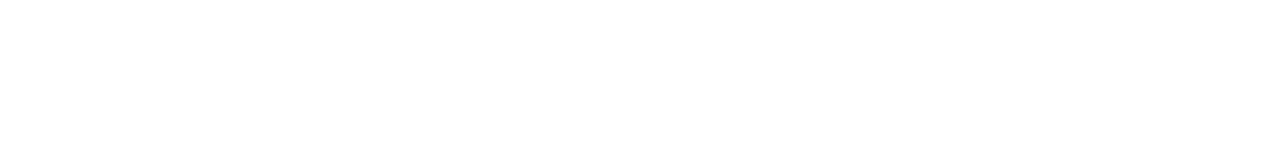
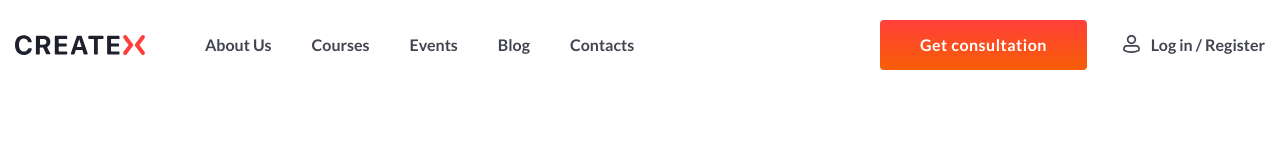
Before and after one commit to iamsadar0/Createx, a plain HTML site: page index.html in a window 1280 px wide. Drawn offline with Linux system fonts and the light colour scheme.

Commit message:
added header for desktops

```diff
--- /dev/null
+++ b/css/reset.css
@@ -0,0 +1,18 @@
+*{padding: 0;margin: 0;border: 0;}
+*,*:before,*:after{-moz-box-sizing: border-box;-webkit-box-sizing: border-box;box-sizing: border-box;}
+:focus,:active{outline: none;}
+a:focus,a:active{outline: none;}
+nav,footer,header,aside{display: block;}
+html,body{
+  height:100%;width:100%;
+  font-size:100%;line-height:1;font-size:14px;-ms-text-size-adjust:100%;-moz-text-size-adjust:100%;-webkit-text-size-adjust:100%;}
+input,button,textarea{font-family:inherit;}
+input::-ms-clear{display: none;}
+button{cursor: pointer;}
+button::-moz-focus-inner{padding:0;border:0;}
+a,a:visited{text-decoration: none;}
+a:hover{text-decoration: none;}
+ul li{list-style: none;}
+img{vertical-align: top;}
+h1,h2,h3,h4,h5,h6{font-size:inherit;font-weight: inherit;}
+a{color:inherit;}
--- a/css/style.css
+++ b/css/style.css
@@ -0,0 +1,125 @@
+html, body {
+    font-size: 16px;
+    font-family: Lato, sans-serif;
+    color: rgb(66, 69, 81);
+}
+
+.wrapper {
+    min-height: 100%;
+    overflow: hidden;
+    width: 100%;
+}
+
+.container {
+    min-width: 1260px;
+    padding: 0 15px;
+    margin: 0 auto;
+}
+
+.button {
+    line-height: 50px;
+    color: white;
+    background: linear-gradient(rgb(255, 63, 58), rgb(247, 94, 5));
+    letter-spacing: 0.5px;
+    font-family: "Lato";
+    font-weight: 700;
+    border-radius: 4px;
+    padding: 0px 40px;
+    white-space: nowrap;
+}
+
+.button:hover {
+    transform: scale(1.06);
+}
+
+/* ------------------------------------------------------------- */
+
+.wrapper {}
+
+.header {
+    font-weight: 700;
+}
+
+.header__top {}
+
+.container {}
+
+.header__top-inner {
+    display: flex;
+    justify-content: space-between;
+    align-items: center;
+    padding: 20px 0;
+}
+
+.header__logo {
+    margin-right: 60px;
+}
+
+.logo {}
+
+.header__nav {
+    margin-right: auto;
+}
+
+.header_nav-list {
+    display: flex;
+}
+
+.header__nav-item {
+    margin-right: 40px;
+}
+
+.header__nav-item:last-child {
+    margin-right: 0;
+}
+
+.header__nav-link {
+    line-height: 16px;
+    white-space: nowrap;
+}
+
+.header__nav-link:hover {
+    color: rgb(255, 63, 58);
+    transition: all 0.3s;
+}
+
+.header__btn-box {
+    display: flex;
+    align-items: center;
+}
+
+.header__top-btn {
+    margin-right: 36px;
+}
+
+.button {}
+
+.header__user-nav {
+
+    position: relative;
+    padding-left: 28px;
+}
+
+.header__user-nav::before {
+    content: "";
+    position: absolute;
+    display: block;
+    background: url("../img/icons/user-icon.svg") no-repeat;
+    top: 50%;
+    transform: translateY(-50%);
+    left: 0;
+    width: 20px;
+    height: 20px;
+}
+
+.header__user-nav:hover {
+    color: rgb(255, 63, 58);
+    transition: all 0.3s;
+}
+
+.header__user-btn {
+    white-space: nowrap;
+    /*   */
+}
+
+.header__body {}
--- a/index.html
+++ b/index.html
@@ -6,10 +6,56 @@
     <meta name="viewport" content="width=device-width, initial-scale=1.0">
     <title>Createx</title>
     <link rel="stylesheet" href="./css/fonts.css">
+    <link rel="stylesheet" href="./css/reset.css">
     <link rel="stylesheet" href="./css/style.css">
 </head>
 
 <body>
+    <div class="wrapper">
+        <header class="header">
+            <div class="header__top">
+                <div class="container">
+                    <div class="header__top-inner">
+                        <a class="header__logo logo" href="#">
+                            <img src="./img/logos/logo.svg" alt="Logo">
+                        </a>
+                        <nav class="header__nav">
+                            <ul class="header_nav-list">
+                                <li class="header__nav-item">
+                                    <a class="header__nav-link" href="#">About Us</a>
+                                </li>
+                                <li class="header__nav-item">
+                                    <a class="header__nav-link" href="#">Courses</a>
+                                </li>
+                                <li class="header__nav-item">
+                                    <a class="header__nav-link" href="#">Events</a>
+                                </li>
+                                <li class="header__nav-item">
+                                    <a class="header__nav-link" href="#">Blog</a>
+                                </li>
+                                <li class="header__nav-item">
+                                    <a class="header__nav-link" href="#">Contacts</a>
+                                </li>
+                            </ul>
+                        </nav>
+                        <div class="header__btn-box">
+                            <a class="header__top-btn button" href="#">Get consultation</a>
+                            <div class="header__user-nav">
+                                <a class="header__user-btn" href="#">Log in</a>
+                                /
+                                <a class="header__user-btn" href="#">Register</a>
+                            </div>
+                        </div>
+                    </div>
+                </div>
+            </div>
+            <div class="header__body">
+
+            </div>
+        </header>
+    </div>
+
+    <script src="./js/main.js/"></script>
 
 </body>
 
```
Also changed, not shown: img/icons/user-icon.svg (added), img/logos/logo.svg (renamed from img/logo.svg), 2 other files.
